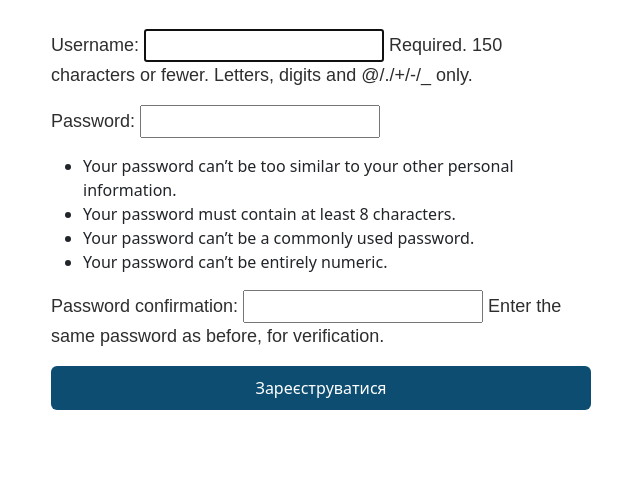
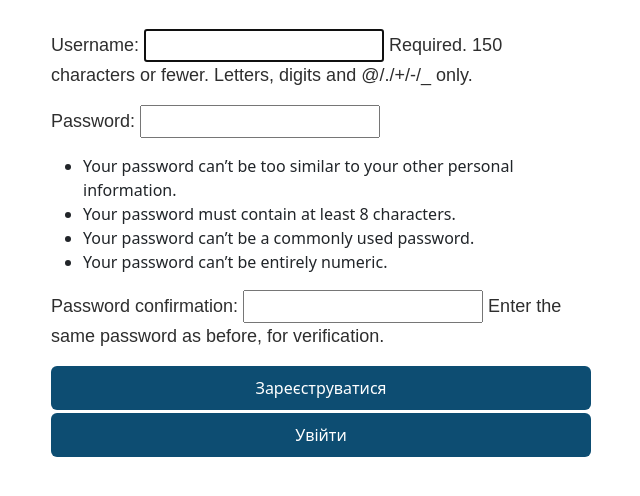
Before and after one commit to Andrew-arch477/-Group-portal, a Django app: page /register/ in a window 1280 px wide. Shown: the part 204-700 px from the top of the page, without its empty margins (319-959 px from the left). Run offline with Django 5.2, Linux system fonts and the light colour scheme.

Commit message:
changed readme

```diff
--- a/forum/static/styles.css
+++ b/forum/static/styles.css
@@ -287,3 +287,6 @@ h1 {
     font-weight: bold;
     border: 2px solid #0c5460;
 }
+.btn_login + .btn_login {
+    margin-top: 3px;
+}
--- a/forum/templates/register.html
+++ b/forum/templates/register.html
@@ -6,4 +6,5 @@
     {% csrf_token %}
     {{ form.as_p }}
     <button type="submit" class="btn_login">Зареєструватися</button>
+    <button type="button" class="btn_login" onclick="window.location.href='{% url 'login' %}'">Увійти</button>
 </form>
```
Also changed, not shown: README.md.
